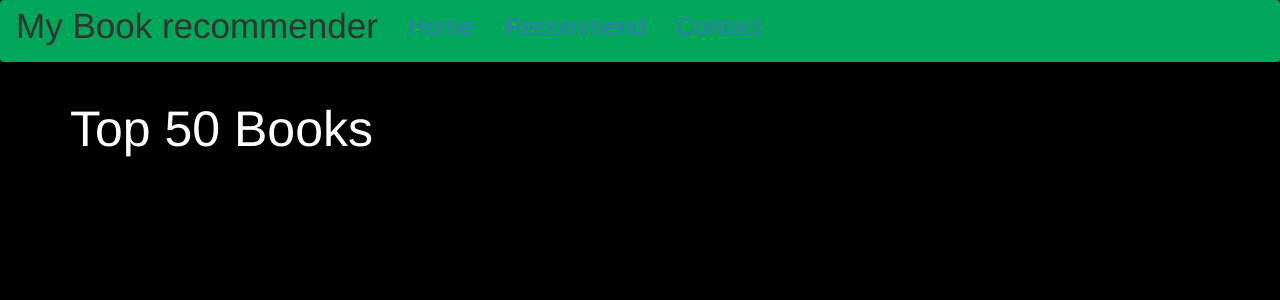
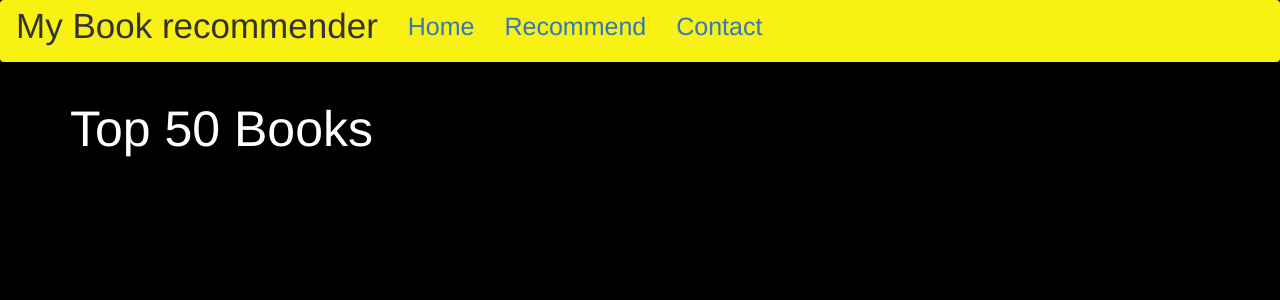
Before and after one commit to arijit197/Book-Recommender-System, a Flask app: page / in a window 1280 px wide. Shown: the top 300 px of the page. Run offline with Flask 2, Linux system fonts and the light colour scheme; parts of the project's set-up code (start-up, migrations or seed data) failed here and were passed over.

Commit message:
Update index.html

```diff
--- a/template/index.html
+++ b/template/index.html
@@ -14,7 +14,7 @@
 </style>
 <body style="background-color:black">
 
-    <nav class="navbar" style="background-color:#00a65a">
+    <nav class="navbar" style="background-color:#f8f112">
         <p class="navbar-brand" style="font-size:35px">My Book recommender</p>
         <ul class="nav navbar-nav">
             <li><a href="/" style="font-size:25px">Home</a></li>
```
